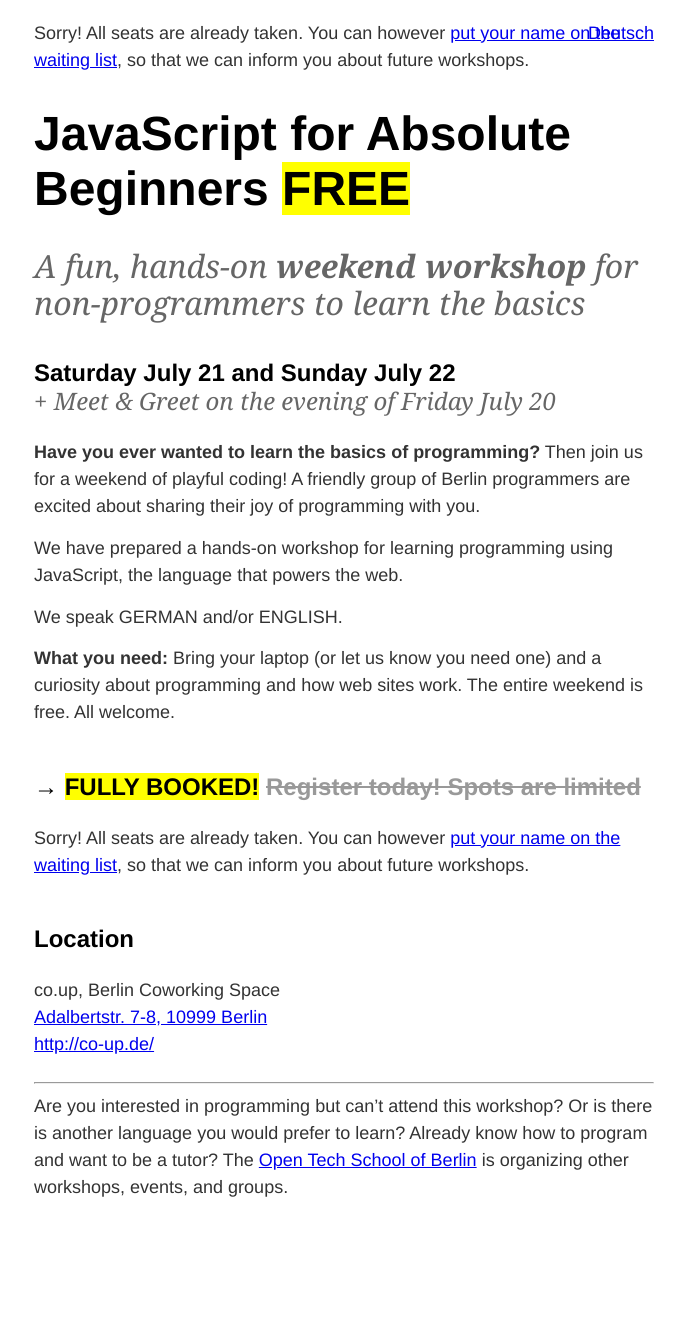
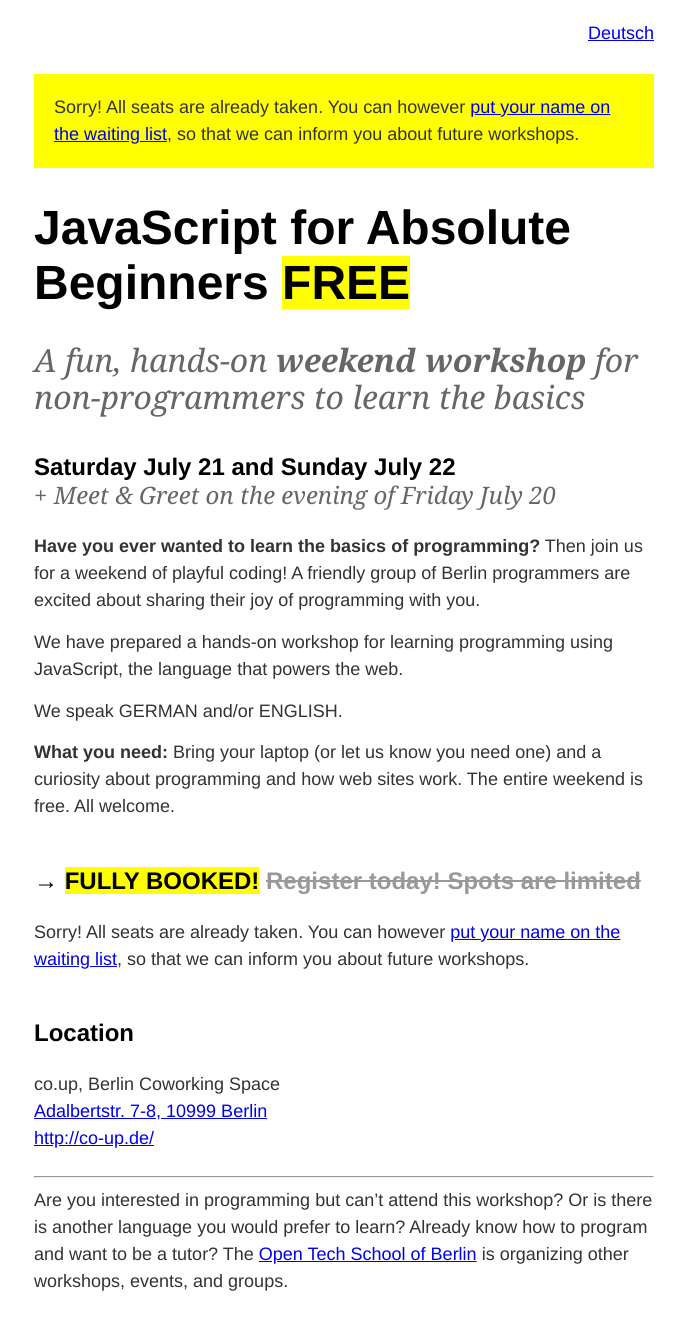
Before and after one commit to OpenTechSchool/javascript, a Jekyll site: the page built from _posts/2012-07-07-javascript-for-absolute-beginners.md, in a window 1280 px wide. Shown: the whole page, without its empty margins (296-981 px from the left). Built offline with Jekyll 4.4.1, drawn with Linux system fonts in a browser that asks for light colours; before the commit the page ends 1235 px from its top, so only the background shows below that.

Commit message:
update stylesheet

```diff
--- a/stylesheets/js-workshop.css
+++ b/stylesheets/js-workshop.css
@@ -7,7 +7,12 @@ body {
 .column {
   width: 620px;
   margin: 20px auto;
+  padding-top: 3em;
   position: relative;
+}
+.announcement {
+  background-color: yellow;
+  padding: 20px;
 }
 #language_link {
   position: absolute;
```
